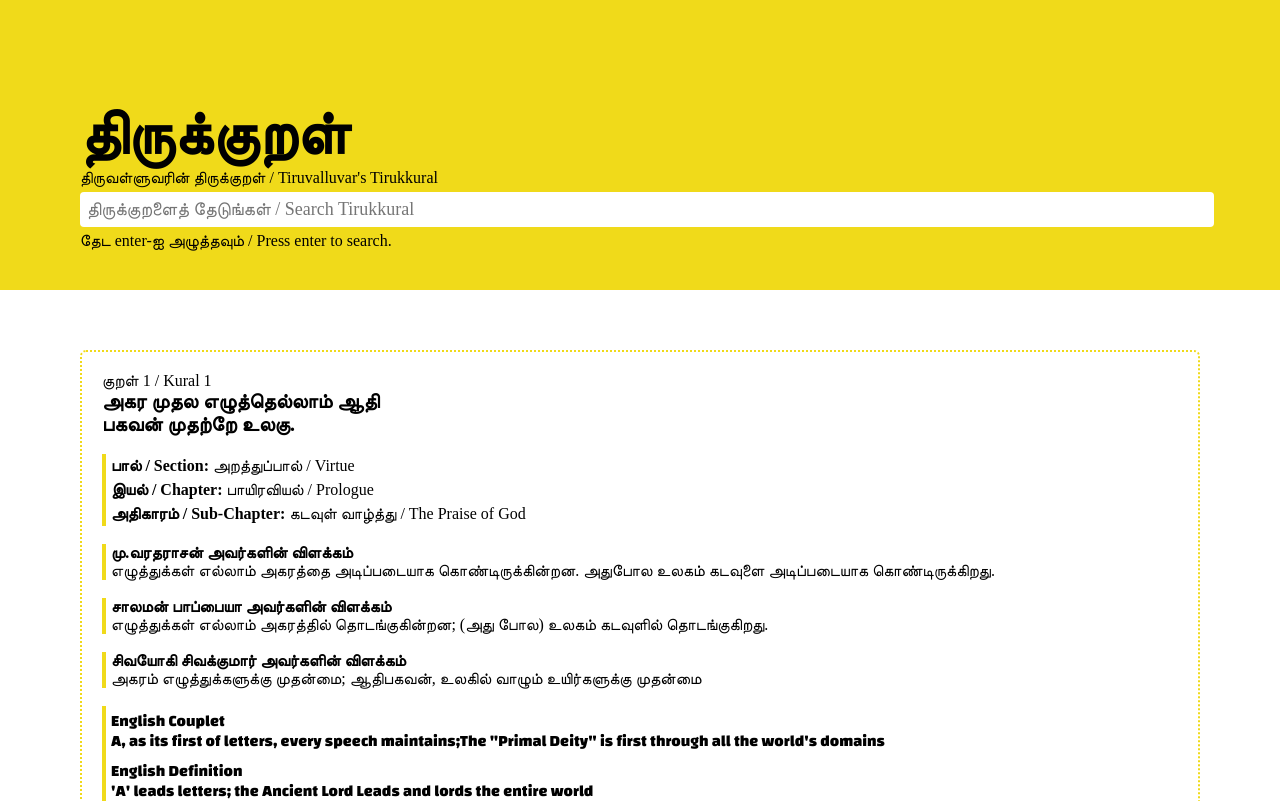
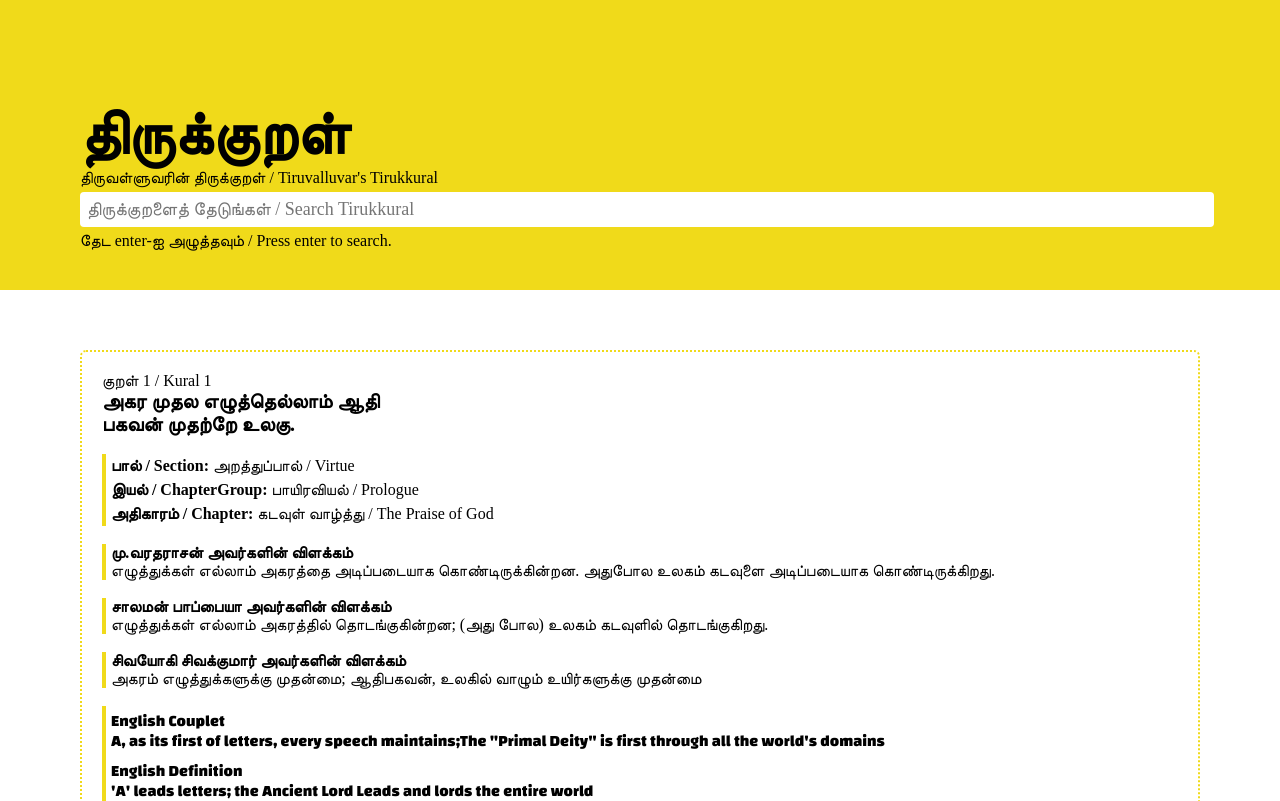
Before and after one commit to tamizhilakkiyam/tirukural, a Svelte app: page / in a window 1280 px wide. Shown: the top 801 px of the page. Built offline with nearby package versions, Linux system fonts and the light colour scheme; a web font is replaced by a local one.

Commit message:
fix: readme

```diff
--- a/src/Kural.svelte
+++ b/src/Kural.svelte
@@ -47,10 +47,10 @@
     <p class="tamil translated kural-bold">பால் / Section: </p>
     <p class="tamil translated">{section[0]} / {section[1]}</p><br/>
 
-    <p class="tamil translated kural-bold">இயல் / Chapter: </p>
+    <p class="tamil translated kural-bold">இயல் / ChapterGroup: </p>
     <p class="tamil translated">{chapter[0]} / {chapter[1]}</p><br/>
 
-    <p class="tamil translated kural-bold">அதிகாரம் / Sub-Chapter: </p>
+    <p class="tamil translated kural-bold">அதிகாரம் / Chapter: </p>
     <p class="tamil translated">{subChapter[0]} / {subChapter[1]}</p>
 </div>
 
```
Also changed, not shown: 1 other file (tests, documents, lock files or other folders).
